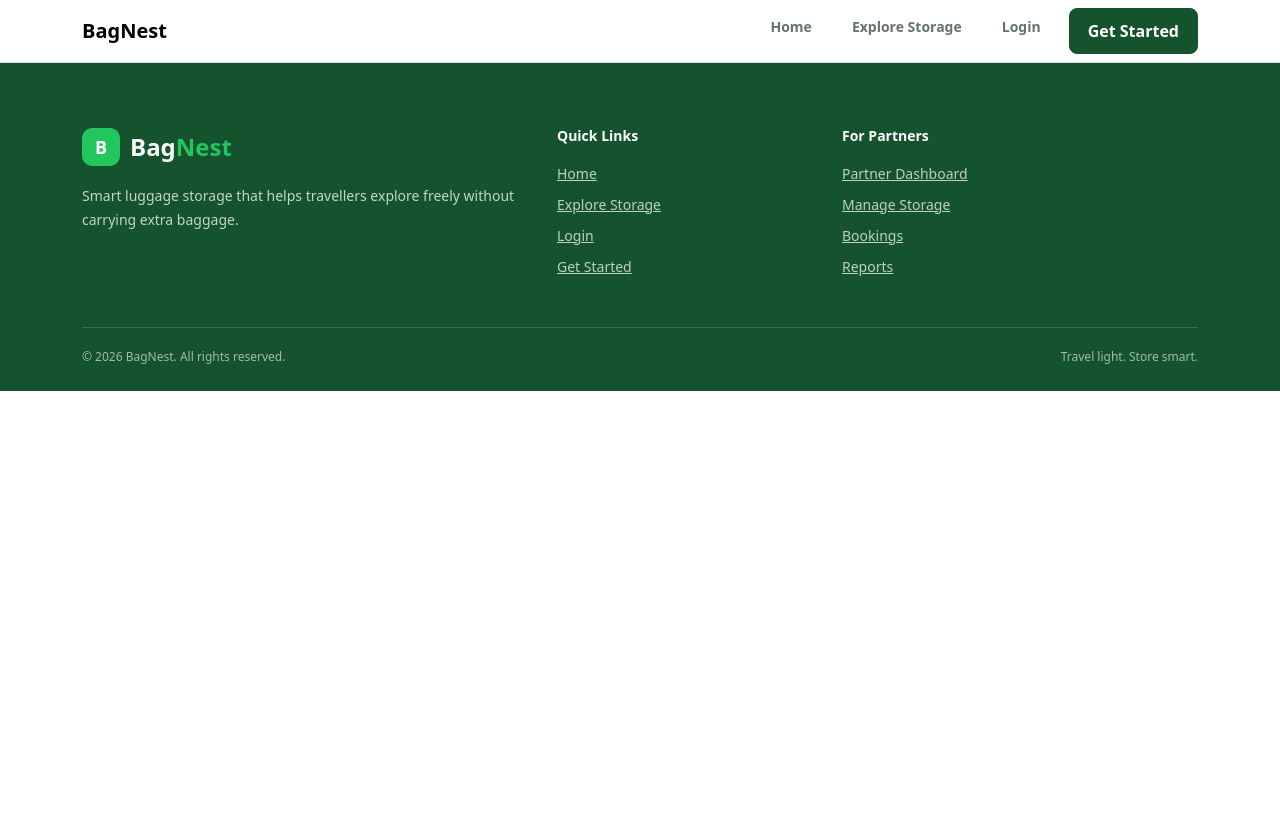
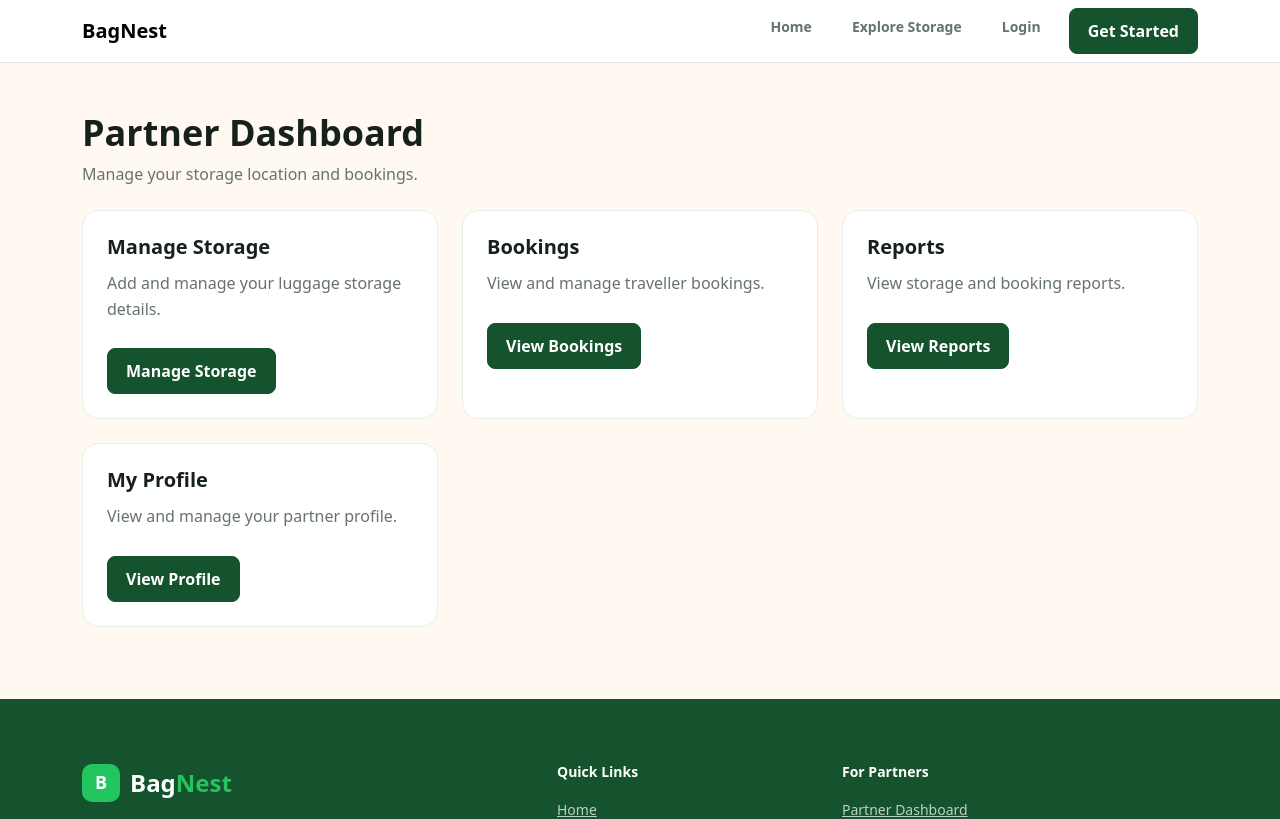
Before and after one commit to paviththira-vinayagamoorthy/BagNest, a React (Vite) app in the folder frontend/hackathon_projects/: page /partner-dashboard in a window 1280 px wide. Shown: the top 819 px of the page. Built offline with nearby package versions, Linux system fonts and the light colour scheme.

Commit message:
partner dashboard finished

```diff
--- /dev/null
+++ b/frontend/hackathon_projects/src/pages/partner/PartnerDashboard.jsx
@@ -0,0 +1,125 @@
+import { Link } from "react-router-dom";
+
+function PartnerDashboard() {
+  return (
+    <div className="dashboard-page py-5">
+
+      <div className="container">
+
+        {/* Dashboard heading */}
+        <h1 className="page-title">
+          Partner Dashboard
+        </h1>
+
+        <p className="page-description">
+          Manage your storage location and bookings.
+        </p>
+
+        {/* Dashboard options */}
+        <div className="row mt-4">
+
+          {/* Manage Storage */}
+          <div className="col-md-4 mb-4">
+
+            <div className="dashboard-card">
+
+              <h4>
+                Manage Storage
+              </h4>
+
+              <p>
+                Add and manage your luggage storage details.
+              </p>
+
+              <Link
+                to="/manage-storage"
+                className="btn btn-primary-custom"
+              >
+                Manage Storage
+              </Link>
+
+            </div>
+
+          </div>
+
+          {/* Partner Bookings */}
+          <div className="col-md-4 mb-4">
+
+            <div className="dashboard-card">
+
+              <h4>
+                Bookings
+              </h4>
+
+              <p>
+                View and manage traveller bookings.
+              </p>
+
+              <Link
+                to="/partner-bookings"
+                className="btn btn-primary-custom"
+              >
+                View Bookings
+              </Link>
+
+            </div>
+
+          </div>
+
+          {/* Reports */}
+          <div className="col-md-4 mb-4">
+
+            <div className="dashboard-card">
+
+              <h4>
+                Reports
+              </h4>
+
+              <p>
+                View storage and booking reports.
+              </p>
+
+              <Link
+                to="/reports"
+                className="btn btn-primary-custom"
+              >
+                View Reports
+              </Link>
+
+            </div>
+
+          </div>
+
+          {/* Partner Profile */}
+          <div className="col-md-4 mb-4">
+
+            <div className="dashboard-card">
+
+              <h4>
+                My Profile
+              </h4>
+
+              <p>
+                View and manage your partner profile.
+              </p>
+
+              <Link
+                to="/partner-profile"
+                className="btn btn-primary-custom"
+              >
+                View Profile
+              </Link>
+
+            </div>
+
+          </div>
+
+        </div>
+
+      </div>
+
+    </div>
+  );
+}
+
+export default PartnerDashboard;
--- a/frontend/hackathon_projects/src/pages/public/Login.jsx
+++ b/frontend/hackathon_projects/src/pages/public/Login.jsx
@@ -2,10 +2,30 @@ import { useState } from "react";
 import { Link, useNavigate } from "react-router-dom";
 
 function Login() {
-  // Login success aana next page-ku navigate panna use pannrom
+  // Login success aana correct dashboard-ku navigate panna use pannrom
   const navigate = useNavigate();
 
+  // Password show / hide panna use pannrom
   const [showPassword, setShowPassword] = useState(false);
+
+  // Login as-la select panna user type-ah store pannrom
+  const [userType, setUserType] = useState("traveller");
+
+  // Login form submit handle pannrom
+  function handleLogin(event) {
+    // Form submit aagumbothu page refresh aagama stop pannrom
+    event.preventDefault();
+
+    // Traveller select pannirundha Traveller Dashboard-ku pogum
+    if (userType === "traveller") {
+      navigate("/traveller-dashboard");
+    }
+
+    // Partner select pannirundha Partner Dashboard-ku pogum
+    if (userType === "partner") {
+      navigate("/partner-dashboard");
+    }
+  }
 
   return (
     <div className="login-page">
@@ -27,15 +47,7 @@ function Login() {
               </p>
 
               {/* Login form */}
-              <form
-                onSubmit={(event) => {
-                  // Form submit aagumbothu page refresh aagama stop pannrom
-                  event.preventDefault();
-
-                  // Ippo temporary-aa Traveller Dashboard-ku pogum
-                  navigate("/traveller-dashboard");
-                }}
-              >
+              <form onSubmit={handleLogin}>
 
                 {/* Account type */}
                 <div className="mb-3">
@@ -46,7 +58,10 @@ function Login() {
 
                   <select
                     className="form-select login-input"
-                    defaultValue="traveller"
+                    value={userType}
+                    onChange={(event) =>
+                      setUserType(event.target.value)
+                    }
                   >
                     <option value="traveller">
                       Traveller
--- a/frontend/hackathon_projects/src/pages/routes/AppRoutes.jsx
+++ b/frontend/hackathon_projects/src/pages/routes/AppRoutes.jsx
@@ -10,6 +10,7 @@ import TravellerDashboard from "../traveller/TravellerDashboard";
 import MyBookings from "../traveller/MyBookings";
 import TravellerProfile from "../traveller/TravellerProfile";
 import Notifications from "../traveller/Notifications";
+import PartnerDashboard from "../partner/PartnerDashboard";
 
 function AppRoutes() {
   return (
@@ -25,6 +26,7 @@ function AppRoutes() {
       <Route path="/my-bookings" element={<MyBookings />}/>
       <Route path="/traveller-profile" element={<TravellerProfile />}/>
       <Route path="/notifications" element={<Notifications />}/>
+      <Route path="/partner-dashboard" element={<PartnerDashboard />}/>
     </Routes>
   );
 }
```
